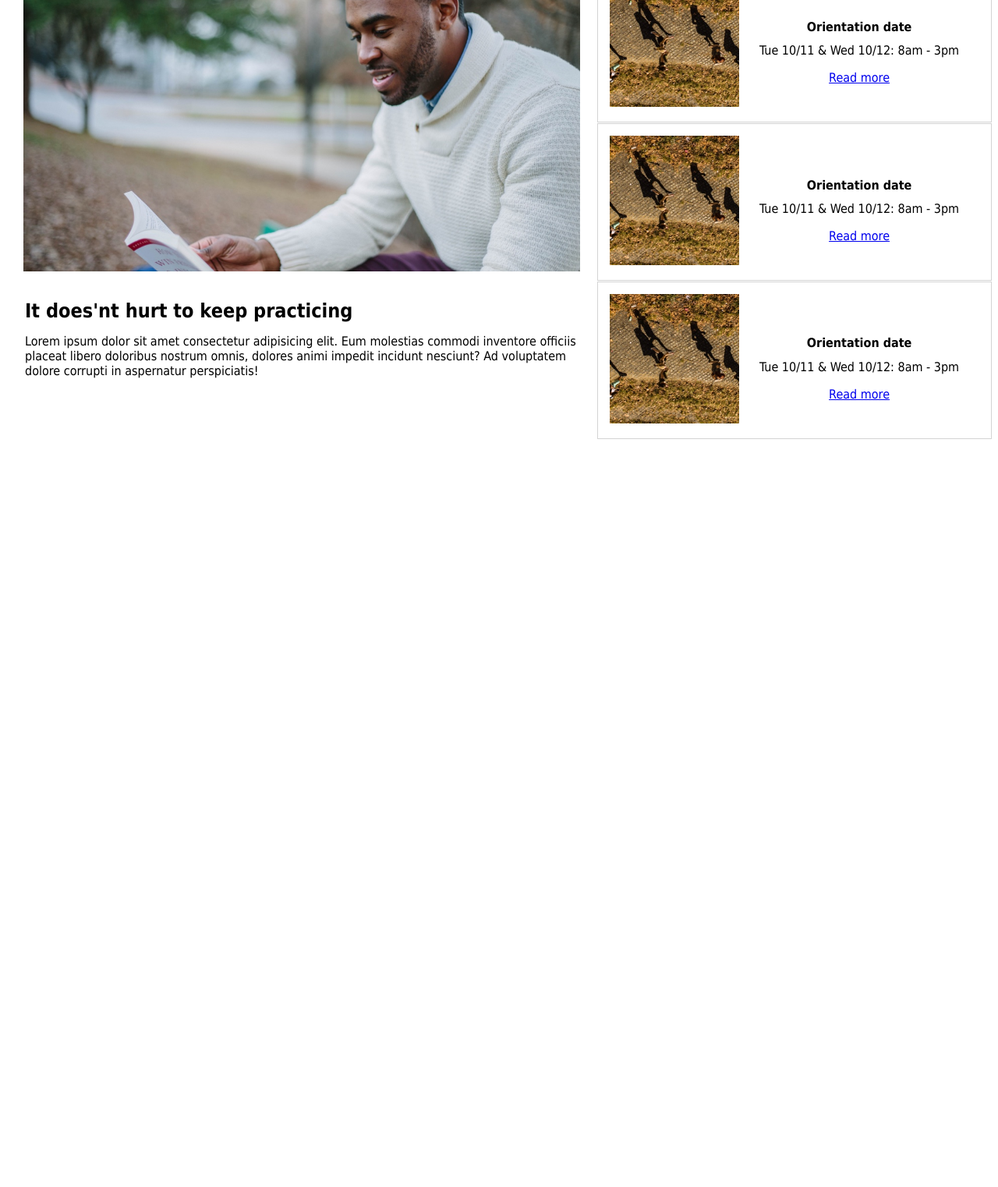
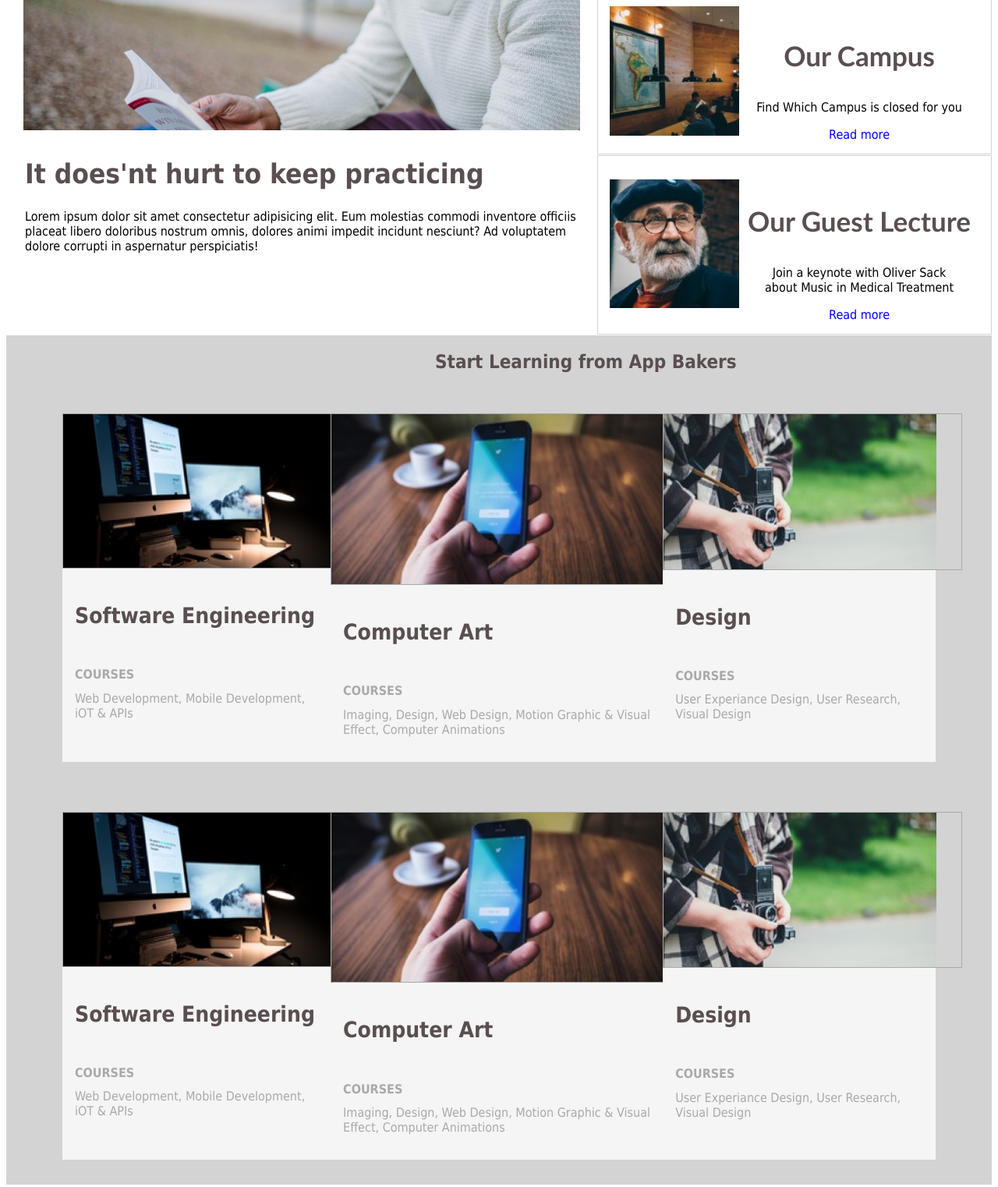
Before and after one commit to Shahmir-Khanzada/Colmar-academy, a plain HTML site: page resources/css/index.html in a window 1280 px wide. Shown: the part 948-2470 px from the top of the page at 78% size. Before the commit the page ends 1520 px from the top, so only its background shows below. Drawn offline with Linux system fonts and the light colour scheme.

Commit message:
Center area Coding HTML & CSS

```diff
--- a/resources/css/index.html
+++ b/resources/css/index.html
@@ -20,7 +20,7 @@
     </header>
 
     <div class="container">
-                <div class="banner1"> <img src="../css/images/banner.jpg" alt=""> </div>
+                <div class="banner1"> <img class="img-banner" src="../css/images/banner.jpg" alt=""> </div>
                 <div class="banner2"> <h1>Learn Somting <br> new everyday </h1>
                 <h4>Lorem ipsum dolor sit amit, <br> consectetur adipiscing elit.</h4>
                 <div class="button"> <h5>Start Here </h5></div>
@@ -41,18 +41,6 @@
 
         <div class="cards">
             <div class="card">
-
-            <div class="card-img">
-                <img src="../css/images/information-orientation.jpg" alt="">
-            </div>
-            <div class="card-text">
-                <h4> Orientation date </h4>
-                <p>Tue 10/11 & Wed 10/12: 8am - 3pm</p>
-                <a href="#">Read more </a>
-            </div> </div>
-
-            <div class="card">
-
                 <div class="card-img">
                 <img src="../css/images/information-orientation.jpg" alt="">
                 </div>
@@ -64,56 +52,125 @@
             </div>
 
             <div class="card">
-
             <div class="card-img">
-                <img src="../css/images/information-orientation.jpg" alt="">
+                <img src="../css/images/information-campus.jpg" alt="">
             </div>
                 <div class="card-text">
-                <h4> Orientation date </h4>
-                <p>Tue 10/11 & Wed 10/12: 8am - 3pm</p>
+                <h4> Our Campus </h4>
+                <p>Find Which Campus is closed for you</p>
                 <a href="#">Read more </a>
             </div>
         </div>
 
+            <div class="card">
+            <div class="card-img">
+                <img src="../css/images/information-guest-lecture.jpg" alt="">
+            </div>
+            <div class="card-text">
+                <h4> Our Guest Lecture </h4>
+                <p>Join a keynote with Oliver Sack <br> about Music in Medical Treatment</p>
+                <a href="#">Read more </a>
+            </div>
+        </div>
+        </div>
+    </div>
 
+
+        <div class="start-learning">
+
+            <h2>Start Learning from App Bakers</h2>
+
+
+            <div class="image-container">
+
+                <div class="image-content">
+
+                    <img class="img-course" src="../css/images/course-software.jpg" alt="">
+
+                <div class="text-container">
+                    <h3>Software Engineering</h3>
+                    <h4>COURSES</h4>
+                    <p>Web Development, Mobile Development, iOT & APIs</p>
+                </div>
+                </div>
+
+                <div class="image-content">
+                    <img class="img-course" src="../css/images/course-computer-art.jpg" alt="">
+
+                    <div class="text-container">
+                        <h3>Computer Art</h3>
+                        <h4>COURSES</h4>
+                        <p>Imaging, Design, Web Design, Motion Graphic & Visual Effect, Computer Animations</p>
+                    </div>
+                    </div>
+
+
+                    <div class="image-content">
+                        <img class="img-course" src="../css/images/course-design.jpg" alt="">
+
+                        <div class="text-container">
+                            <h3>Design</h3>
+                            <h4>COURSES</h4>
+                            <p>User Experiance Design, User Research, Visual Design</p>
+                        </div>
+                        </div>
             </div>
 
 
 
+
+
+            <div class="image-container">
+
+                <div class="image-content">
+
+                    <img class="img-course" src="../css/images/course-software.jpg" alt="">
+
+                <div class="text-container">
+                    <h3>Software Engineering</h3>
+                    <h4>COURSES</h4>
+                    <p>Web Development, Mobile Development, iOT & APIs</p>
+                </div>
                 </div>
 
-    <!-- <div class="flex-content">
+                <div class="image-content">
+                    <img class="img-course" src="../css/images/course-computer-art.jpg" alt="">
 
-        <div class="Main-content">
-
-            <div class="media-container"><img src="../css/images/information-main.jpg" alt=""> </div>
-
-            <h3> It does'nt hurt to keep practicing </h3>
-            <p> Lorem ipsum dolor sit amet consectetur adipisicing elit.
-                Eum molestias commodi inventore officiis placeat libero doloribus nostrum omnis,
-                dolores animi impedit incidunt nesciunt? Ad voluptatem dolore corrupti in aspernatur
-                perspiciatis! </p>
+                    <div class="text-container">
+                        <h3>Computer Art</h3>
+                        <h4>COURSES</h4>
+                        <p>Imaging, Design, Web Design, Motion Graphic & Visual Effect, Computer Animations</p>
+                    </div>
                     </div>
 
-        <div class="supporting-content">
 
-            <div class="content-image-box">
+                    <div class="image-content">
+                        <img class="img-course" src="../css/images/course-design.jpg" alt="">
 
-                <div class="media-container"> <img class="desktop" src="../css/images/information-orientation.jpg" alt=""> </div>
-
-                <div class="text-content">
-                    <h4>Orientation date</h4>
-					<p>Tue 10/11 & Wed 10/12: 8am - 3pm</p><a href="#">Read more </a>
-
+                        <div class="text-container">
+                            <h3>Design</h3>
+                            <h4>COURSES</h4>
+                            <p>User Experiance Design, User Research, Visual Design</p>
+                        </div>
+                        </div>
             </div>
 
 
 
-            </div>
-            <div class="block"> <img src="../css/images/information-campus.jpg" alt=""> </div>
-            <div class="block"> <img src="../css/images/information-guest-lecture.jpg" alt=""> </div>
 
-        </div> -->
+
+
+
+
+
+
+
+
+
+
+
+
+
 
 
 
@@ -123,5 +180,6 @@
 
 
 
+
 </body>
 </html>
--- a/resources/css/style.css
+++ b/resources/css/style.css
@@ -71,10 +71,19 @@ p {
     width: 100%;
 }
 
+.banner1 {
+    width: 60%;
+
+}
+
 .banner1 img {
     width: 100%;
     padding: 32px 0px 32px 24px;
     justify-content: left;
+}
+
+.img-banner {
+    width: 100%;
 }
 
 .banner2 {
@@ -163,8 +172,15 @@ p {
     font-size: 25px;
 }
 
-.info-heading h3 {
+.info-heading {
+    color: rgb(90, 79, 79);
+    font-size: 35px;
+    font-weight: bold;
+}
 
+.info-heading p {
+    font-family: Calibri, 'Trebuchet MS', sans-serif;
+    color: rgba(190, 190, 190, 0.336);
 }
 
 
@@ -210,3 +226,70 @@ p {
     width: 65%;
 
 }
+
+.card-text h4 {
+    color:rgb(90, 79, 79);
+    font-family: Calibri, 'Trebuchet MS', sans-serif;
+    font-weight: bold;
+    font-size: 35px;
+}
+
+.card-text a {
+text-decoration: none;
+color: blue;
+}
+
+.start-learning {
+    background-color: lightgray;
+    flex-wrap: wrap;
+    display: flex;
+    width: 100%;
+}
+
+h2 {
+    color: rgb(90, 79, 79);
+    margin-left: 550px;
+}
+
+.image-container {
+    display: flex;
+    flex-flow: 1;
+    padding: 32px 72px;
+}
+
+.image-content {
+    display: flex;
+    flex-wrap: wrap;
+    height: auto;
+    background-color: whitesmoke;
+}
+
+.image-content img {
+    display: flex;
+    width: 100%;
+    height: auto;
+    border: 1px solid darkgrey;
+    padding-right: 32px;
+}
+
+.image-content .text-container {
+    display: flex;
+    flex-direction: column;
+    padding: 16px;
+    text-align: left;
+}
+
+.text-container h3 {
+    font-family: Tahoma, Geneva, Verdana, sans-serif;
+    font-weight: bold;
+    font-size: 28px;
+    color: rgb(90, 79, 79);
+}
+
+.text-container h4 {
+    color: darkgrey;
+}
+
+.text-container p {
+    color: darkgrey;
+}
```
Lines whose indentation alone changed are shown as unchanged.
